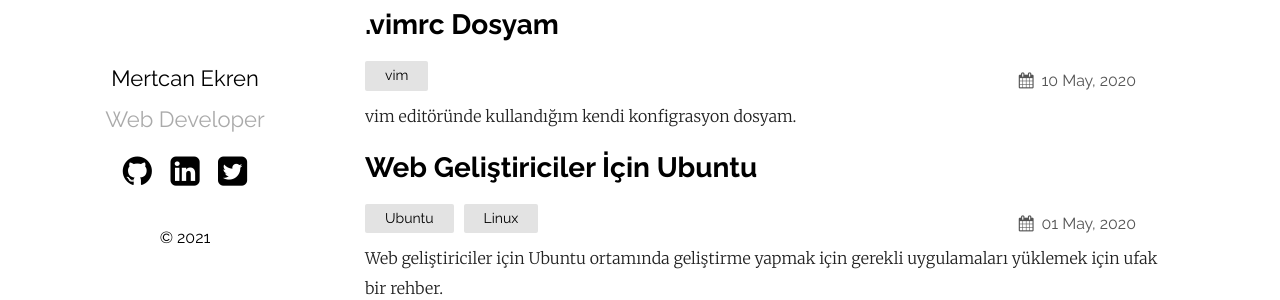
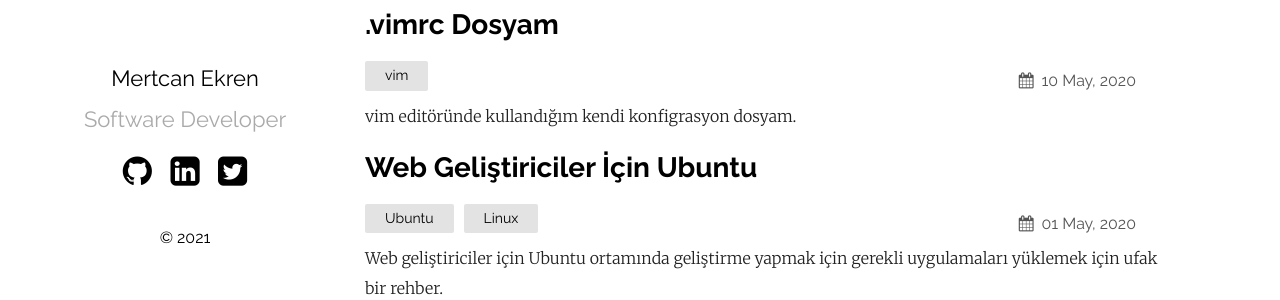
Before and after one commit to mertcanekren/blog, a Jekyll site: the page built from index.md, in a window 1280 px wide. Shown: the part 229-529 px from the top of the page. Built offline with Jekyll 4.4.1, drawn with Linux system fonts in a browser that asks for light colours.

Commit message:
blog update

```diff
--- a/_config.yml
+++ b/_config.yml
@@ -13,7 +13,7 @@ sass:
   sass_dir: _sass
 plainwhite:
   name: Mertcan Ekren
-  tagline: Web Developer
+  tagline: Software Developer
   date_format: "%d %-b, %Y"
   sitemap: true # set to true to generate sitemap.xml content
   analytics_id: "UA-28576437-1"
```
